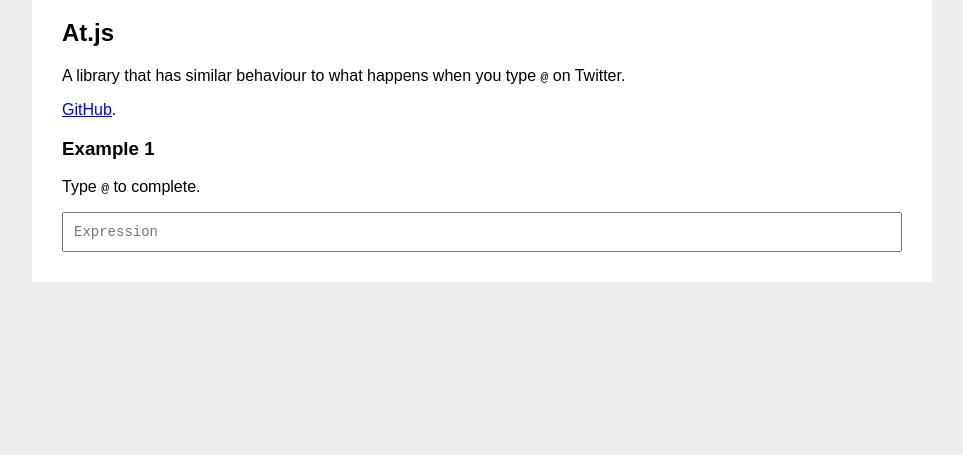
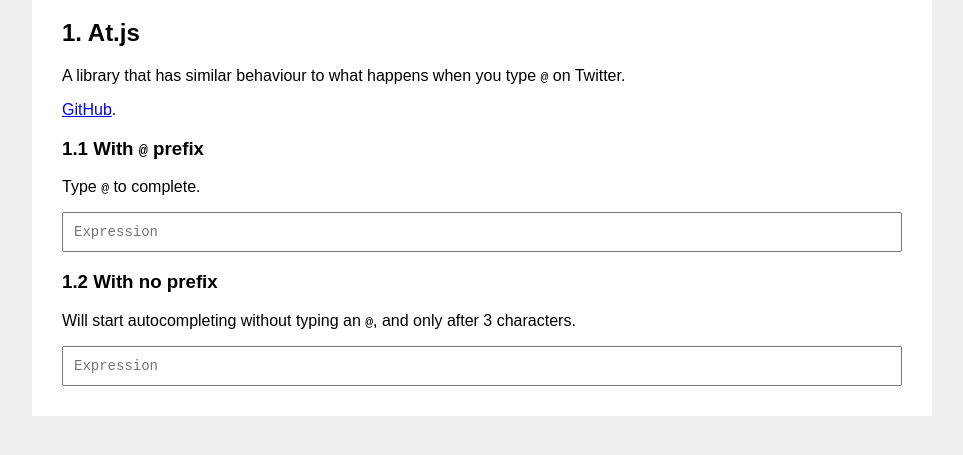
Before and after one commit to samstarling/prometheus-autocomplete, a plain HTML site: page index.html in a window 1280 px wide. Shown: the part 111-566 px from the top of the page, without its empty margins (158-1121 px from the left). Drawn offline with nearby package versions, Linux system fonts and the light colour scheme.

Commit message:
Add a second At.js example

```diff
--- a/index.html
+++ b/index.html
@@ -12,11 +12,14 @@
   </head>
   <body>
     <h1>Prometheus Autocomplete</h1>
-    <h2>At.js</h2>
+    <h2>1. At.js</h2>
     <p>A library that has similar behaviour to what happens when you type <tt>@</tt> on Twitter.</p>
     <p><a href="https://github.com/ichord/At.js">GitHub</a>.</p>
-    <h3>Example 1</h3>
+    <h3>1.1 With <tt>@</tt> prefix</h3>
     <p>Type <tt>@</tt> to complete.</p>
-    <input id="example-1" placeholder="Expression"></input>
+    <input id="example-1-1" placeholder="Expression"></input>
+    <h3>1.2 With no prefix</h3>
+    <p>Will start autocompleting without typing an <tt>@</tt>, and only after 3 characters.</p>
+    <input id="example-1-2" placeholder="Expression"></input>
   </body>
 </html>
--- a/static/js/main.js
+++ b/static/js/main.js
@@ -1,7 +1,9 @@
 $(document).ready(function() {
 
   $.get('data/example.json', function(data) {
-    var $inputor = $('#example-1').atwho({
+
+    // Example 1.1
+    var $inputor = $('#example-1-2').atwho({
       at: "@",
       highlightFirst: false,
       minLen: 0,
@@ -12,5 +14,18 @@ $(document).ready(function() {
       limit: 10,
       data: data.data
     });
+
+    // Example 1.2
+    var $inputor = $('#example-1-2').atwho({
+      at: "",
+      highlightFirst: false,
+      minLen: 3,
+      maxLen: 300,
+      insertTpl: "${name}",
+      suffix: "",
+      startWithSpace: false,
+      limit: 10,
+      data: data.data
+    });
   });
 });
```
